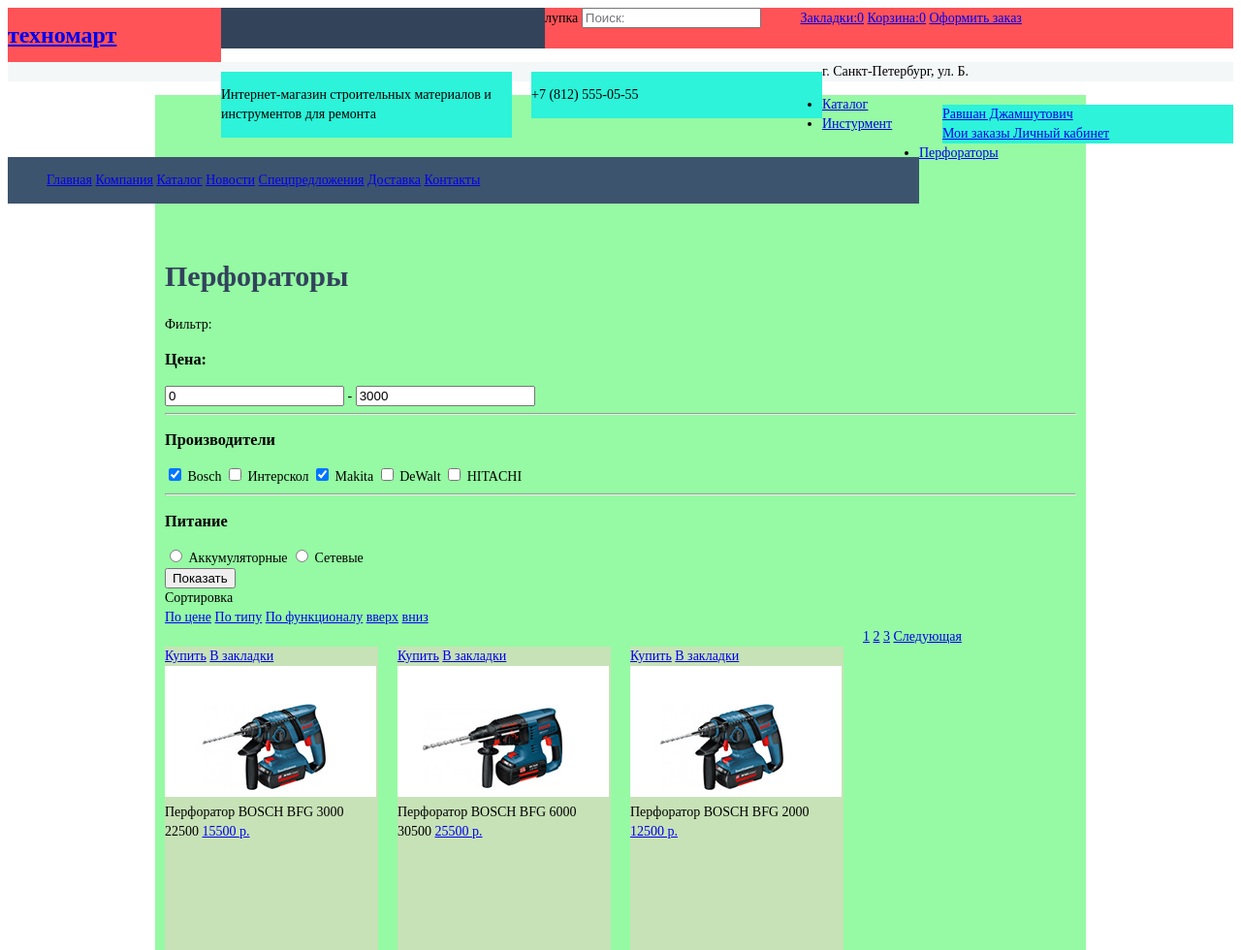
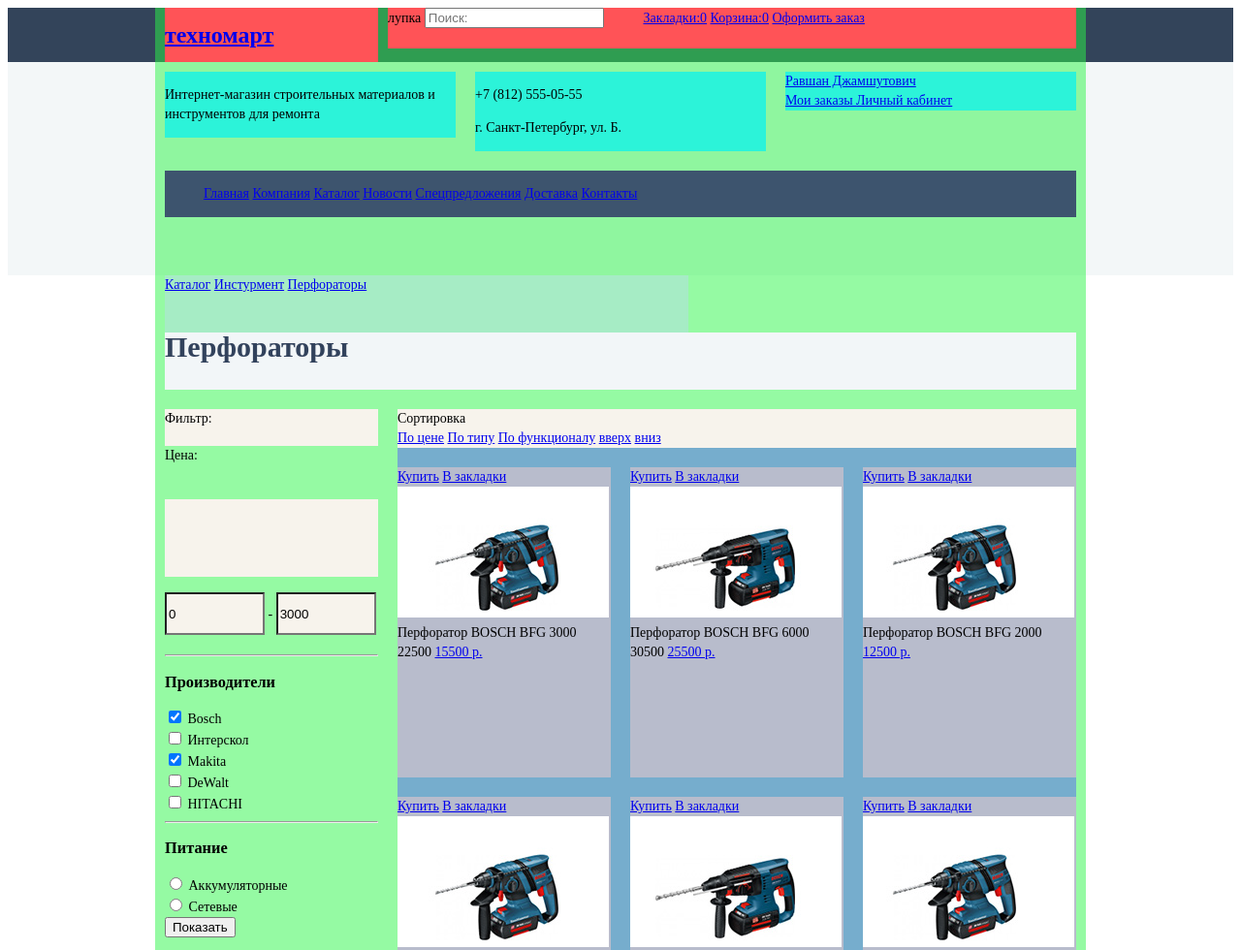
Before and after one commit to Mabbyy/351809-technomart, a plain HTML site: page catalog.html in a window 1280 px wide. Shown: the top 980 px of the page at 97% size. Drawn offline with Linux system fonts and the light colour scheme.

Commit message:
Пригтовление сетки Техномарт.
Сделана сетка для Каталога Техномарта, Исправлен код HTML( добавлены
классы)

```diff
--- a/catalog.html
+++ b/catalog.html
@@ -8,6 +8,7 @@
   <body>
     <header class="main-header">
       <div class="header-top">
+        <div class="container">
         <div class="header-top-logo">
         <h1>
           <a href="#">техномарт</a>
@@ -25,7 +26,9 @@
         <a class="Order" href="#">Оформить заказ</a>
         </div>
       </div>
+    </div>
       <div class="header-bottom">
+        <div class="container">
     <div class="info">
       <p>Интернет-магазин
     строительных материалов
@@ -35,8 +38,8 @@
       <div class="telephone">
         <p>+7 (812) 555-05-55</p>
       </div>
+      <p>г. Санкт-Петербург, ул. Б.</p>
     </div>
-    <p>г. Санкт-Петербург, ул. Б.</p>
     <div class="user-block">
       <div class="user-block-loged">
         <a class="-user-loged" href="#">Равшан Джамшутович</a>
@@ -72,6 +75,7 @@
       </ul>
     </nav>
     </div>
+  </div>
     </header>
 <main>
   <div class="catalog">
@@ -89,14 +93,14 @@
           </li>
         </ul>
       </div>
-      <div class="Heading punchers">
+      <div class="heading-punchers">
         <h2>Перфораторы</h2>
       </div>
       <div class="filter">
-        <span>Фильтр:</span>
+        <span class="filter-title">Фильтр:</span>
       <form class="filter-column" action="index.html" method="get">
         <div class="by-price">
-          <h3>Цена:</h3>
+          <span class="price-title">Цена:</span>
           <div class="range-control">
             <div class="linear-control">
               <span class="btn-round"></span><!--круглая кнопка-->
@@ -111,29 +115,43 @@
         </div>
           <hr>
           <h3>Производители</h3>
-          <div class="By-manufacturer">
+          <div class="by-manufacturer">
+            <ul>
+            <li>
             <input id="bosch" type="checkbox" name="bosch" checked>
             <label for="bosch">Bosch</label>
-
+            </li>
+            <li>
             <input id="interscol" type="checkbox" name="interscol">
             <label for="interscol">Интерскол</label>
-
+            </li>
+            <li>
             <input id="makita" type="checkbox" name="makita" checked>
             <label for="makita">Makita</label>
-
+            </li>
+            <li>
             <input id="dewalt" type="checkbox" name="dewalt">
             <label for="dewalt">DeWalt</label>
-
+          </li>
+            <li>
             <input id="hitachi" type="checkbox" name="hitachi">
             <label for="hitachi">HITACHI</label>
+          </li>
+          </ul>
           </div>
           <hr>
           <h3>Питание</h3>
           <div class="on-power">
+            <ul>
+              <li>
             <input id="Rechargeable" type="radio" name="power">
             <label for="Rechargeable">Аккумуляторные</label>
+              </li>
+              <li>
             <input id="Network" type="radio" name="power">
             <label for="Network">Сетевые</label>
+              </li>
+            </ul>
           </div>
            <input type="submit" name="btn-filter" value="Показать">
       </form>
@@ -291,7 +309,7 @@
     </div><!--block4-->
     <div class="info-drill">
       <div class="container">
-        <h2>Пара слов о перфораторах</h2>
+        <h2 class="drill-title">Пара слов о перфораторах</h2>
         <p>Перфоратор — универсальный строительный инструмент. Предназначен для сверления и долбления отверстий в кирпиче, бетоне и камне.</p>
         <p>Существуют электромеханические и пневматические перфораторы. Современные модели могут выполнять функции дрели, шуруповерта и отбойного молотка. В
           ассортиментном ряду есть выбор «трехрежимников»: в одном устройстве будут совмещены отбойный молоток и ударная дрель.</p>
@@ -301,6 +319,7 @@
 <footer class="main-footer">
   <div class="footer-top">
     <div class="container">
+      <div class="footer-top-right">
     <div class="footer-logo">
       <h2>
         <a href="#">Техномарт</a>
@@ -309,6 +328,7 @@
     <div class="footer-contacts">
       <p>г. Санкт-Петербург, ул. Б. Конюшенная, д. 19/8<br>
          +7 (812) 555-05-55</p>
+    </div>
     </div>
     <div class="foter-navigation">
       <nav class="foter-nav">
@@ -361,12 +381,12 @@
         <a class="social-btn" href="#">Инстаграм</a>
       </div>
       <div class="footer-comunication">
-        <div class="feedback">
+        <div class="email">
           <p>Обратная связь:</p>
+          <a href="#">mail@htmlacademy.ru</a>
+        </div>
+        <div class="feedback ">
           <p>Разработано —</p>
-        </div>
-        <div class="email">
-          <a href="#">mail@htmlacademy.ru</a>
           <a href="#">htmlacademy.ru</a>
         </div>
       </div>
--- a/css/style.css
+++ b/css/style.css
@@ -81,6 +81,116 @@ display: inline-block;
 .header-bottom-navigation li{
   list-style: none;
   display: inline;
+}
+.breadcrumb {
+  width: 540px;
+  min-height: 59px;
+  background-color: rgba(191, 216, 247, 0.4);
+}
+.breadcrumb ul {
+  margin: 0;
+  padding: 0;
+}
+.breadcrumb li {
+  list-style: none;
+  display: inline;
+}
+.heading-punchers {
+  width: 940px;
+  min-height: 59px;
+  background-color: #f2f6f8;
+  margin-bottom: 20px;
+}
+.heading-punchers h2 {
+  margin: 0;
+}
+.filter {
+  width: 220px;
+  min-height: 800px;
+  margin-right: 20px;
+  float: left;
+}
+.filter-title {
+  width: 220px;
+  min-height: 38px;
+  background-color: #f7f3ec;
+  display: inline-block;
+}
+.by-price {
+  width: 200px;
+  min-height: 208px;
+  display: inline-block;
+}
+.price-title {
+  width: 220px;
+  min-height: 55px;
+  display: inline-block;
+}
+.range-control {
+  width: 220px;
+  min-height: 127px;
+  display: inline-block;
+}
+.range-control [type="text"] {
+  width: 95px;
+  min-height: 38px;
+  background-color: #f7f3ec;
+}
+.linear-control {
+  width: 220px;
+  min-height: 80px;
+  display: inline-block;
+  margin-bottom: 10px;
+  background-color: #f7f3ec;
+}
+.price-control {
+  width: 220px;
+  min-height: 38px;
+  display: inline-block;
+}
+.by-manufacturer ul {
+  margin: 0;
+  padding: 0;
+}
+.by-manufacturer li {
+  list-style: none;
+}
+.on-power ul {
+  margin: 0;
+  padding: 0;
+}
+.on-power li {
+  list-style: none;
+}
+.sorting {
+  width: 700px;
+  min-height: 38px;
+  background-color: #f7f3ec;
+  display: inline-block;
+}
+.catalog-items {
+  width: 700px;
+  min-height: 995px;
+  float: right;
+  background-color: rgba(88, 99, 247, 0.5);
+}
+.catalog-items .item:nth-child(3n) {
+  margin-right: 0px;
+}
+.items-btn-page {
+  width: 300px;
+  min-height: 38px;
+  float: left;
+  margin-left: 240px;
+  margin-top: 52px;
+  margin-bottom: 60px;
+  background-color: rgba(165, 145, 111, 0.5);
+}
+.info-drill {
+  background-color: #f2f6f8;
+}
+.drill-title {
+  margin: 0;
 }
 .promo-block::after {
   content: "";
```
